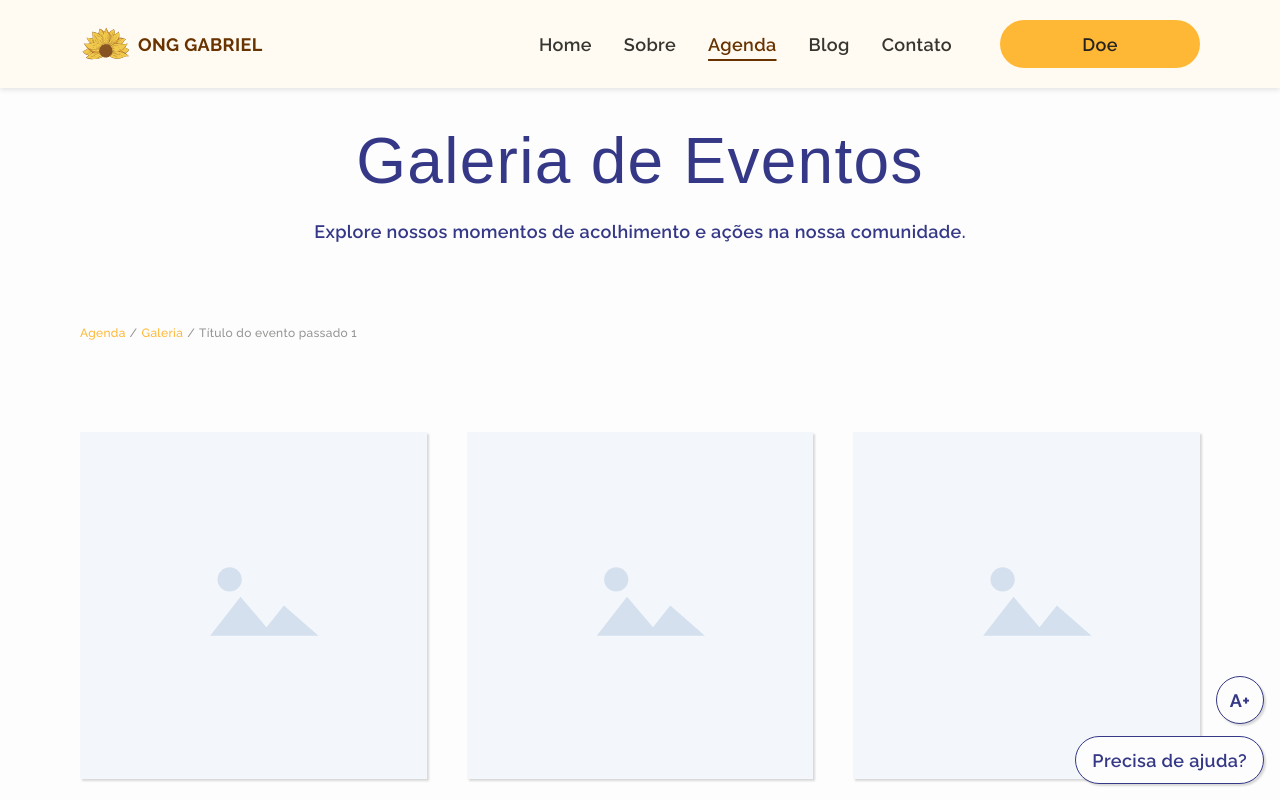
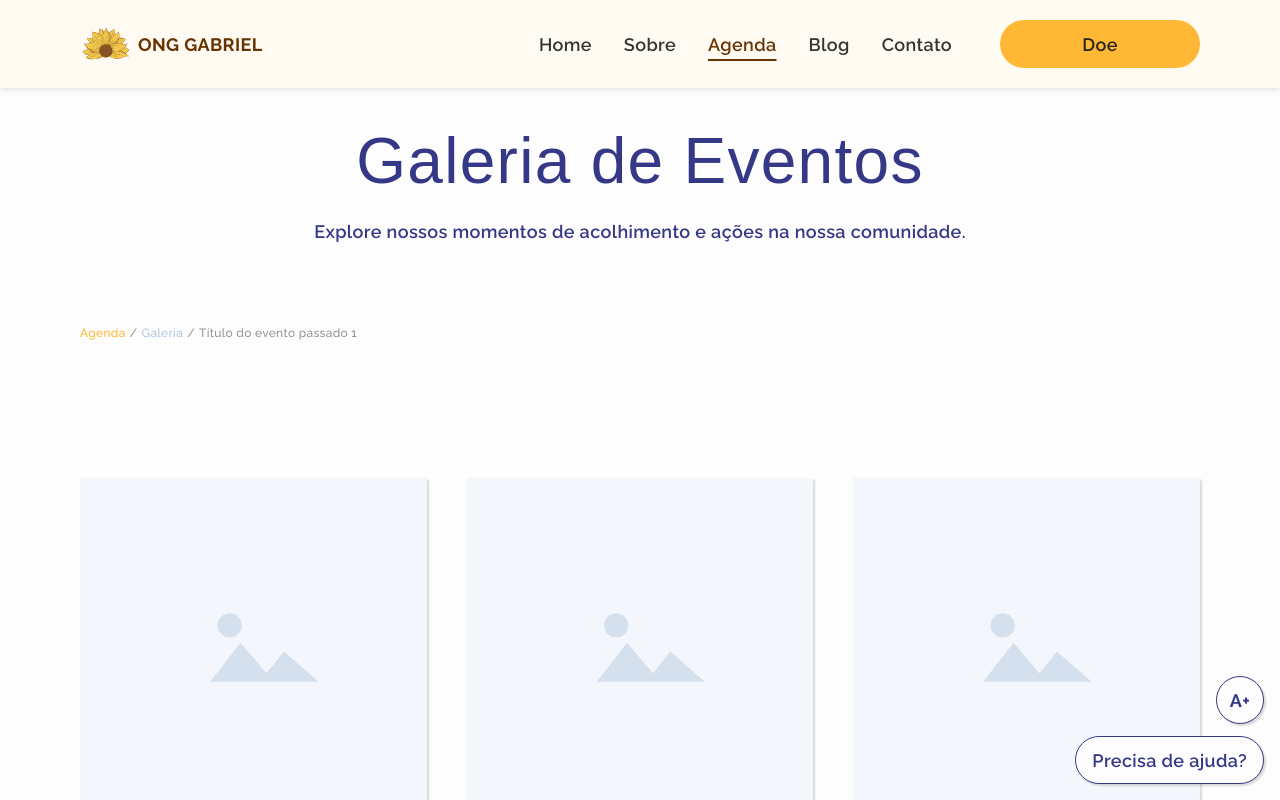
Before and after one commit to onggabrieldev/ong-gabriel, a Next.js app in the folder frontend/: page /agenda/galeria/evento-passado-1 in a window 1280 px wide. Shown: the top 800 px of the page. Built offline with nearby package versions, Linux system fonts and the light colour scheme; a web font is replaced by a local one.

Commit message:
fix(gallery): address gallery review findings
Unknown slugs call notFound() before the page streams. Load-more
moves focus to the first new item, photo copy lives in lib/gallery,
empty status is an always-mounted live region, and the lightbox uses
dark overlapping arrows.

```diff
--- a/frontend/app/agenda/galeria/[slug]/page.tsx
+++ b/frontend/app/agenda/galeria/[slug]/page.tsx
@@ -1,14 +1,14 @@
 import type { Metadata } from "next";
 import { notFound } from "next/navigation";
-import { Suspense } from "react";
 import { Breadcrumb } from "@/components/gallery/breadcrumb";
 import { HeroSection } from "@/components/gallery/hero-section";
 import { PhotoGallery } from "@/components/gallery/photo-gallery";
 import { getPastEvent, getPastEvents } from "@/lib/events/get-events";
 import { getGalleryPage } from "@/lib/gallery/get-gallery-page";
-import type { GalleryPageContent } from "@/lib/gallery/types";
 
 type GalleryEventPageProps = PageProps<"/agenda/galeria/[slug]">;
+
+export const instant = false;
 
 export async function generateStaticParams() {
   const events = await getPastEvents();
@@ -29,24 +29,6 @@ export async function generateMetadata({ params }: GalleryEventPageProps): Promi
 
 export default async function GalleryEventPage({ params }: GalleryEventPageProps) {
   const page = await getGalleryPage();
-
-  return (
-    <>
-      <HeroSection hero={page.hero} />
-      <Suspense fallback={<div className="min-h-150 bg-canvas" />}>
-        <GalleryEventBody params={params} page={page} />
-      </Suspense>
-    </>
-  );
-}
-
-async function GalleryEventBody({
-  params,
-  page,
-}: {
-  params: GalleryEventPageProps["params"];
-  page: GalleryPageContent;
-}) {
   const { slug } = await params;
   const event = await getPastEvent(slug);
 
@@ -55,6 +37,8 @@ async function GalleryEventBody({
   }
 
   return (
+    <>
+      <HeroSection hero={page.hero} />
       <section aria-labelledby="gallery-photos-title" className="bg-canvas">
         <div className="mx-auto max-w-360 px-4 py-10 lg:px-20">
           <Breadcrumb copy={page.breadcrumb} current={event.title} />
@@ -64,5 +48,6 @@ async function GalleryEventBody({
           <PhotoGallery photos={event.photos} copy={page.photos} />
         </div>
       </section>
+    </>
   );
 }
--- a/frontend/components/gallery/breadcrumb.tsx
+++ b/frontend/components/gallery/breadcrumb.tsx
@@ -27,9 +27,7 @@ export function Breadcrumb({ copy, current }: BreadcrumbProps) {
           <Link
             href={copy.gallery.href}
             aria-current={galleryIsCurrent ? "page" : undefined}
-            className={`font-medium transition-colors hover:underline ${
-              galleryIsCurrent ? "text-sky-mid" : "text-saffron hover:text-soil"
-            }`}
+            className="font-medium text-sky-mid transition-colors hover:text-soil hover:underline"
           >
             {copy.gallery.label}
           </Link>
--- a/frontend/components/gallery/donation-cta.tsx
+++ b/frontend/components/gallery/donation-cta.tsx
@@ -11,7 +11,7 @@ export function DonationCta({ donation }: DonationCtaProps) {
   return (
     <section
       aria-labelledby="gallery-donation-title"
-      className="bg-linear-to-br from-sky-deep via-cream to-saffron-soft"
+      className="bg-linear-to-r from-sky-deep via-cream to-butter"
     >
       <div className="mx-auto flex max-w-360 flex-col items-center gap-10 px-4 py-16 lg:flex-row lg:items-center lg:gap-10 lg:px-20 lg:py-20">
         <div className="flex size-64 shrink-0 items-center justify-center overflow-hidden rounded-tl-[40%] rounded-tr-[40%] rounded-bl-[40%] lg:size-96">
@@ -31,7 +31,7 @@ export function DonationCta({ donation }: DonationCtaProps) {
           >
             {donation.title}
           </h2>
-          <div className="flex flex-col gap-1 text-label font-semibold text-text">
+          <div className="flex flex-col gap-1 text-label text-text">
             {donation.paragraphs.map((paragraph) => (
               <p key={paragraph}>{paragraph}</p>
             ))}
--- a/frontend/components/gallery/gallery-events.tsx
+++ b/frontend/components/gallery/gallery-events.tsx
@@ -1,9 +1,11 @@
 "use client";
 
 import { useRouter, useSearchParams } from "next/navigation";
-import { useEffect, useState } from "react";
+import { useState } from "react";
 import { EventCard } from "@/components/gallery/event-card";
 import { EventFilters, type GalleryFilterValues } from "@/components/gallery/event-filters";
+import { LoadMoreButton } from "@/components/gallery/load-more-button";
+import { useRevealMore } from "@/components/gallery/use-reveal-more";
 import type { EventLocation, EventType, PastEvent } from "@/lib/events/types";
 import type { GalleryFiltersCopy, GalleryListCopy } from "@/lib/gallery/types";
 
@@ -51,7 +53,13 @@ export function GalleryEvents(props: GalleryEventsProps) {
     tipo: readParam(searchParams.get(typeParam), typeIds),
     localizacao: readParam(searchParams.get(locationParam), locationIds),
   };
-  return <GalleryEventsView {...props} applied={applied} />;
+  return (
+    <GalleryEventsView
+      key={`${applied.tipo}|${applied.localizacao}`}
+      {...props}
+      applied={applied}
+    />
+  );
 }
 
 function GalleryEventsView({
@@ -63,18 +71,12 @@ function GalleryEventsView({
   applied,
 }: GalleryEventsProps & { applied: GalleryFilterValues }) {
   const router = useRouter();
-  const appliedTipo = applied.tipo;
-  const appliedLocalizacao = applied.localizacao;
   const [draft, setDraft] = useState<GalleryFilterValues>(applied);
-  const [visibleCount, setVisibleCount] = useState(pageSize);
   const filtered = filterEvents(events, applied);
+  const { listRef, visibleCount, hasMore, revealMore } = useRevealMore(pageSize, filtered.length);
   const visible = filtered.slice(0, visibleCount);
-  const hasMore = visibleCount < filtered.length;
-
-  useEffect(() => {
-    setDraft({ tipo: appliedTipo, localizacao: appliedLocalizacao });
-    setVisibleCount(pageSize);
-  }, [appliedTipo, appliedLocalizacao]);
+  const statusText =
+    filtered.length === 0 ? listCopy.empty : `${filtered.length} ${listCopy.resultCount}`;
 
   function writeFilters(next: GalleryFilterValues) {
     const params = new URLSearchParams();
@@ -85,7 +87,7 @@ function GalleryEventsView({
       params.set(locationParam, next.localizacao);
     }
     const query = params.toString();
-    router.push(query ? `/agenda/galeria?${query}` : "/agenda/galeria");
+    router.push(query ? `/agenda/galeria?${query}` : "/agenda/galeria", { scroll: false });
   }
 
   return (
@@ -103,12 +105,14 @@ function GalleryEventsView({
         }}
       />
 
+      <p role="status" className="sr-only">
+        {statusText}
+      </p>
+
       {filtered.length === 0 ? (
-        <p role="status" className="py-16 text-center text-label text-muted">
-          {listCopy.empty}
-        </p>
+        <p className="py-16 text-center text-label text-muted">{listCopy.empty}</p>
       ) : (
-        <ul className="grid grid-cols-1 gap-10 py-16 lg:grid-cols-3 lg:py-22.5">
+        <ul ref={listRef} className="grid grid-cols-1 gap-10 py-16 lg:grid-cols-3 lg:py-22.5">
           {visible.map((event) => (
             <li key={event.id}>
               <EventCard event={event} />
@@ -119,13 +123,7 @@ function GalleryEventsView({
 
       {hasMore ? (
         <div className="flex justify-center py-2.5">
-          <button
-            type="button"
-            onClick={() => setVisibleCount((count) => count + pageSize)}
-            className="inline-flex h-12 w-50 cursor-pointer items-center justify-center rounded-full bg-sky-mid px-4 text-label font-semibold text-indigo-deep transition-colors hover:bg-sky-deep"
-          >
-            {listCopy.loadMoreLabel}
-          </button>
+          <LoadMoreButton onClick={revealMore}>{listCopy.loadMoreLabel}</LoadMoreButton>
         </div>
       ) : null}
     </div>
--- /dev/null
+++ b/frontend/components/gallery/load-more-button.tsx
@@ -0,0 +1,16 @@
+type LoadMoreButtonProps = {
+  children: string;
+  onClick: () => void;
+};
+
+export function LoadMoreButton({ children, onClick }: LoadMoreButtonProps) {
+  return (
+    <button
+      type="button"
+      onClick={onClick}
+      className="inline-flex h-12 w-50 cursor-pointer items-center justify-center rounded-full bg-sky-mid px-4 text-label font-semibold text-indigo-deep transition-colors hover:bg-sky-deep"
+    >
+      {children}
+    </button>
+  );
+}
--- a/frontend/components/gallery/photo-gallery.tsx
+++ b/frontend/components/gallery/photo-gallery.tsx
@@ -2,8 +2,9 @@
 
 import Image from "next/image";
 import { useCallback, useEffect, useId, useRef, useState } from "react";
-import { ChevronLeftIcon, ChevronRightIcon } from "@/components/gallery/icons";
-import { CloseIcon } from "@/components/icons/icon";
+import { LoadMoreButton } from "@/components/gallery/load-more-button";
+import { useRevealMore } from "@/components/gallery/use-reveal-more";
+import { ArrowRightIcon, CloseIcon } from "@/components/icons/icon";
 import { useCloseOnBackdrop } from "@/components/ui/close-on-backdrop";
 import type { GalleryPhotosCopy } from "@/lib/gallery/types";
 import type { MediaAsset } from "@/lib/home/types";
@@ -15,15 +16,19 @@ type PhotoGalleryProps = {
   copy: GalleryPhotosCopy;
 };
 
+function photoLabel(photo: MediaAsset, index: number, copy: GalleryPhotosCopy): string {
+  return photo.alt || `${copy.photoLabel} ${index + 1}`;
+}
+
 export function PhotoGallery({ photos, copy }: PhotoGalleryProps) {
   const dialogRef = useRef<HTMLDialogElement>(null);
   const dialogId = useId();
   const statusId = useId();
-  const [visibleCount, setVisibleCount] = useState(pageSize);
+  const { listRef, visibleCount, hasMore, revealMore } = useRevealMore(pageSize, photos.length);
   const [openIndex, setOpenIndex] = useState<number | null>(null);
   const visible = photos.slice(0, visibleCount);
-  const hasMore = visibleCount < photos.length;
   const current = openIndex === null ? null : photos[openIndex];
+  const listStatus = photos.length === 0 ? copy.empty : `${photos.length} ${copy.resultCount}`;
   useCloseOnBackdrop(dialogRef);
 
   useEffect(() => {
@@ -81,21 +86,30 @@ export function PhotoGallery({ photos, copy }: PhotoGalleryProps) {
     setOpenIndex(null);
   }
 
-  if (photos.length === 0) {
-    return (
-      <p role="status" className="py-16 text-center text-label text-muted">
-        {copy.empty}
-      </p>
-    );
-  }
+  const lightboxLabel =
+    current && openIndex !== null ? photoLabel(current, openIndex, copy) : copy.heading;
+  const lightboxStatus =
+    openIndex === null ? "" : `${openIndex + 1} ${copy.counterSeparator} ${photos.length}`;
 
   return (
     <div>
-      <ul className="grid grid-cols-1 gap-10 py-16 lg:grid-cols-3 lg:py-22.5">
+      <p role="status" className="sr-only">
+        {listStatus}
+      </p>
+
+      {photos.length === 0 ? (
+        <p className="py-16 text-center text-label text-muted">{copy.empty}</p>
+      ) : (
+        <>
+          <ul
+            ref={listRef}
+            className="grid grid-cols-1 gap-10 py-16 lg:grid-cols-3 lg:pt-34 lg:pb-22.5"
+          >
             {visible.map((photo, index) => {
-          const label = photo.alt || `Foto ${index + 1}`;
+              const label = photoLabel(photo, index, copy);
               return (
-            <li key={label}>
+                // biome-ignore lint/suspicious/noArrayIndexKey: append-only list; photos share a placeholder src
+                <li key={`${photo.src}-${index}`}>
                   <button
                     type="button"
                     aria-label={label}
@@ -121,32 +135,26 @@ export function PhotoGallery({ photos, copy }: PhotoGalleryProps) {
 
           {hasMore ? (
             <div className="flex justify-center py-2.5">
-          <button
-            type="button"
-            onClick={() => setVisibleCount((count) => count + pageSize)}
-            className="inline-flex h-12 w-50 cursor-pointer items-center justify-center rounded-full bg-sky-mid px-4 text-label font-semibold text-indigo-deep transition-colors hover:bg-sky-deep"
-          >
-            {copy.loadMoreLabel}
-          </button>
+              <LoadMoreButton onClick={revealMore}>{copy.loadMoreLabel}</LoadMoreButton>
             </div>
           ) : null}
 
           <dialog
             ref={dialogRef}
             id={dialogId}
-        aria-label={current?.alt || copy.heading}
+            aria-label={lightboxLabel}
             aria-describedby={statusId}
-        className="w-[min(100%,--spacing(200))] bg-transparent"
+            className="w-[min(100%,--spacing(240))] bg-transparent"
             onClose={closeLightbox}
           >
             {current && openIndex !== null ? (
-          <div className="relative flex items-center justify-center gap-4 px-12 py-10 lg:gap-8 lg:px-16">
+              <div className="relative flex items-center justify-center py-10 lg:px-16">
                 <button
                   type="button"
                   onClick={() => move(-1)}
-              className="absolute left-0 inline-flex size-10 cursor-pointer items-center justify-center rounded-full bg-canvas text-ink-soft shadow-card transition-colors hover:bg-sky-deep"
+                  className="absolute left-2 z-10 inline-flex size-10 cursor-pointer items-center justify-center rounded-full bg-ink text-canvas transition-colors hover:bg-navy lg:-left-5"
                 >
-              <ChevronLeftIcon className="size-5" />
+                  <ArrowRightIcon className="size-5 rotate-180" />
                   <span className="sr-only">{copy.previousLabel}</span>
                 </button>
                 <Image
@@ -154,31 +162,33 @@ export function PhotoGallery({ photos, copy }: PhotoGalleryProps) {
                   alt={current.alt}
                   width={current.width}
                   height={current.height}
-              sizes="(min-width: 64rem) 50rem, 100vw"
+                  sizes="(min-width: 64rem) 60rem, 100vw"
                   className="max-h-[80vh] w-full object-contain"
                 />
                 <button
                   type="button"
                   onClick={() => move(1)}
-              className="absolute right-0 inline-flex size-10 cursor-pointer items-center justify-center rounded-full bg-canvas text-ink-soft shadow-card transition-colors hover:bg-sky-deep"
+                  className="absolute right-2 z-10 inline-flex size-10 cursor-pointer items-center justify-center rounded-full bg-ink text-canvas transition-colors hover:bg-navy lg:-right-5"
                 >
-              <ChevronRightIcon className="size-5" />
+                  <ArrowRightIcon className="size-5" />
                   <span className="sr-only">{copy.nextLabel}</span>
                 </button>
                 <button
                   type="button"
                   onClick={closeLightbox}
-              className="absolute top-0 right-0 inline-flex size-11 cursor-pointer items-center justify-center rounded-full bg-canvas text-ink-soft shadow-card transition-colors hover:bg-sky-deep"
+                  className="absolute top-0 right-0 z-10 inline-flex size-11 cursor-pointer items-center justify-center rounded-full bg-canvas text-ink-soft shadow-card transition-colors hover:bg-sky-deep"
                 >
                   <CloseIcon className="size-5" />
                   <span className="sr-only">{copy.closeLabel}</span>
                 </button>
                 <p id={statusId} role="status" className="sr-only">
-              {`${openIndex + 1} de ${photos.length}`}
+                  {lightboxStatus}
                 </p>
               </div>
             ) : null}
           </dialog>
+        </>
+      )}
     </div>
   );
 }
--- /dev/null
+++ b/frontend/components/gallery/use-reveal-more.ts
@@ -0,0 +1,30 @@
+"use client";
+
+import { useEffect, useRef, useState } from "react";
+
+export function useRevealMore(pageSize: number, total: number) {
+  const listRef = useRef<HTMLUListElement>(null);
+  const pendingFocusIndex = useRef<number | null>(null);
+  const [visibleCount, setVisibleCount] = useState(pageSize);
+  const hasMore = visibleCount < total;
+
+  useEffect(() => {
+    const index = pendingFocusIndex.current;
+    if (index === null || index >= visibleCount) {
+      return;
+    }
+    pendingFocusIndex.current = null;
+    const item = listRef.current?.children[index];
+    const control = item?.querySelector("a, button");
+    if (control instanceof HTMLElement) {
+      control.focus();
+    }
+  }, [visibleCount]);
+
+  function revealMore() {
+    pendingFocusIndex.current = visibleCount;
+    setVisibleCount((count) => count + pageSize);
+  }
+
+  return { listRef, visibleCount, hasMore, revealMore };
+}
--- a/frontend/lib/gallery/content.ts
+++ b/frontend/lib/gallery/content.ts
@@ -20,11 +20,15 @@ export const galleryPageContent = {
     heading: "Eventos passados",
     loadMoreLabel: "Carregar mais",
     empty: "Nenhum evento encontrado.",
+    resultCount: "eventos encontrados",
   },
   photos: {
     heading: "Fotos do evento",
     loadMoreLabel: "Carregar mais",
     empty: "Nenhuma foto disponível para este evento.",
+    resultCount: "fotos",
+    photoLabel: "Foto",
+    counterSeparator: "de",
     previousLabel: "Foto anterior",
     nextLabel: "Próxima foto",
     closeLabel: "Fechar",
--- a/frontend/lib/gallery/types.ts
+++ b/frontend/lib/gallery/types.ts
@@ -27,12 +27,16 @@ export type GalleryListCopy = {
   heading: string;
   loadMoreLabel: string;
   empty: string;
+  resultCount: string;
 };
 
 export type GalleryPhotosCopy = {
   heading: string;
   loadMoreLabel: string;
   empty: string;
+  resultCount: string;
+  photoLabel: string;
+  counterSeparator: string;
   previousLabel: string;
   nextLabel: string;
   closeLabel: string;
```
Also changed, not shown: frontend/components/gallery/icons.tsx (+3 -27 lines). Lines whose indentation alone changed are shown as unchanged.
